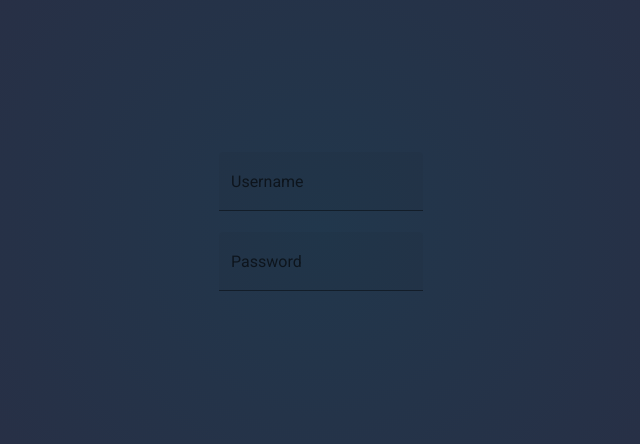
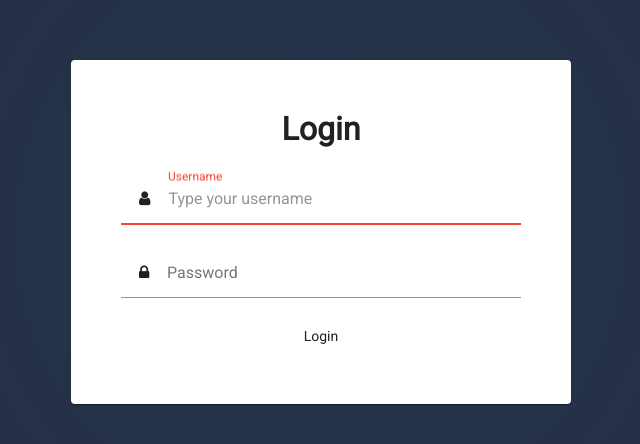
Before and after one commit to Tristan-Lynass/media-server, an Angular app in the folder client/: page /login in a window 1280 px wide. Shown: the part 168-612 px from the top of the page, without its empty margins (319-959 px from the left). Built offline with nearby package versions, Linux system fonts and the light colour scheme; what ngx-filesize, ngx-infinite-scroll, ngx-ui-scroll, ngx-virtual-scroller would draw is missing.

Commit message:
Got basic login form styled up. Still quite bad.

```diff
--- a/client/src/app/component/login/login.component.html
+++ b/client/src/app/component/login/login.component.html
@@ -1,17 +1,19 @@
-<div style="width: 100%; height: 100%; display: flex; align-items: center; justify-content: center;flex-direction: column; color: white">
-  <form style="display: flex; flex-direction: column">
-    <mat-form-field appearance="fill">
+<mat-card id="container">
+  <h1>Login</h1>
+  <form id="form">
+    <mat-form-field appearance="legacy" color="warn">
       <mat-label>Username</mat-label>
-      <input type="username" matInput>
-<!--      <mat-hint>Errors appear instantly!</mat-hint>-->
-<!--      <mat-error *ngIf="false">-->
-<!--        Email is <strong>required</strong>-->
-<!--      </mat-error>-->
+      <input autofocus type="text" matInput placeholder="Type your username">
+      <i class="fa fa-user" style="margin: 18px;" matPrefix></i>
+      <mat-error>Username is required</mat-error>
     </mat-form-field>
 
-    <mat-form-field appearance="fill">
+    <mat-form-field appearance="legacy" color="warn">
       <mat-label>Password</mat-label>
-      <input type="password" matInput>
+      <input type="password" matInput placeholder="Type your password">
+      <i class="fa fa-lock" style="margin: 18px;" matPrefix></i>
     </mat-form-field>
+
+    <button mat-button>Login</button>
   </form>
-</div>
+</mat-card>
--- a/client/src/app/component/login/login.component.scss
+++ b/client/src/app/component/login/login.component.scss
@@ -0,0 +1,28 @@
+:host {
+
+  width: 100%;
+  height: 100%;
+  display: flex;
+  align-items: center;
+  justify-content: center;
+
+  #container {
+    width: 100%;
+    max-width: 400px;
+    padding: 50px;
+    display: flex;
+    flex-direction: column;
+    align-items: center;
+
+    #form {
+      width: 100%;
+      display: flex;
+      flex-direction: column;
+
+      mat-form-field {
+        width: 100%;
+      }
+    }
+  }
+
+}
```
